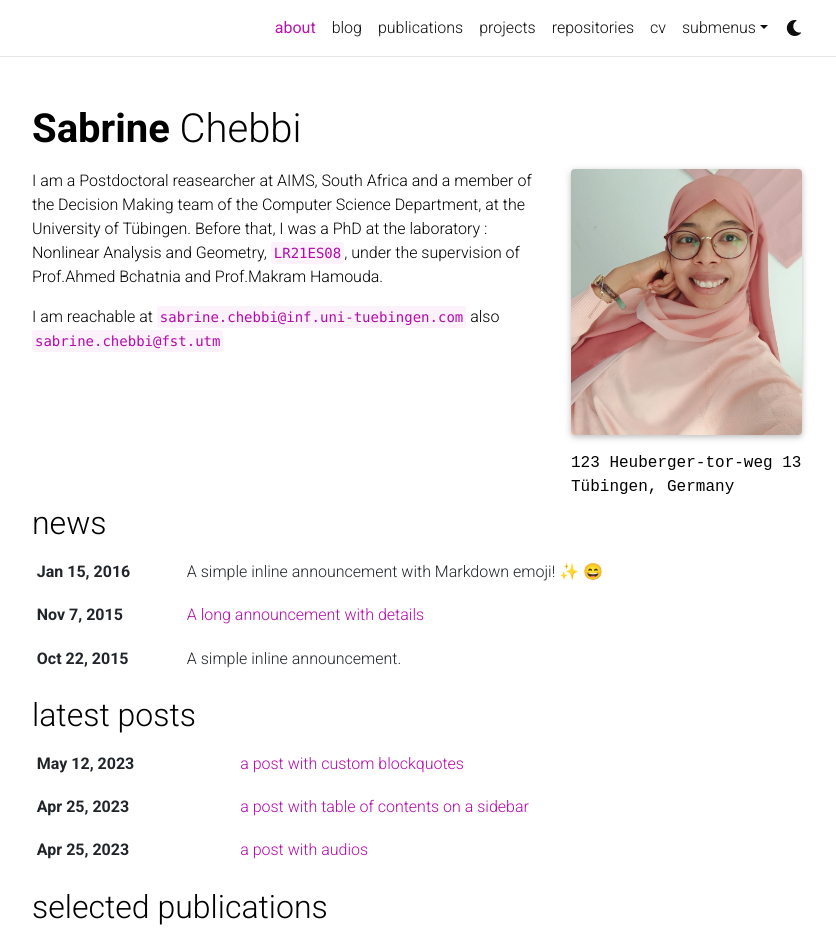
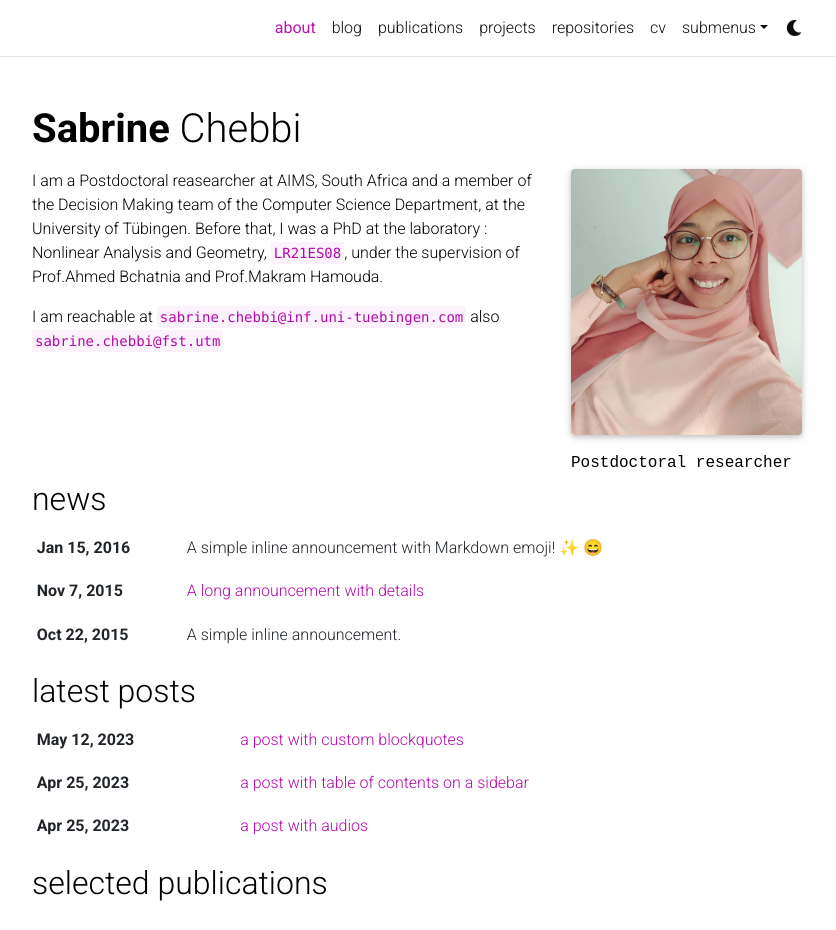
Before and after one commit to Sabrine-stack/Sabrine-stack.github.io, a Jekyll site: the page built from _pages/about.md, in a window 1280 px wide and 1244 px high, cut to the strip 0-930 px from the top of the window. Shown: the whole strip, without its empty margins (223-1059 px from the left). Built offline with Jekyll 4.4.1, drawn with Linux system fonts in a browser that asks for light colours; full-size pictures stand in for the smaller copies a plugin makes; emoji names are drawn with the system emoji font; comment, search, counter and statistics services are not loaded; a style sheet for code colours, icons or effects is not loaded.

Commit message:
Update about.md

```diff
--- a/_pages/about.md
+++ b/_pages/about.md
@@ -9,8 +9,8 @@ profile:
   image: prof_pic.jpg
   image_circular: false # crops the image to make it circular
   address: >
-    <p>123 Heuberger-tor-weg 13 </p>
-    <p> Tübingen, Germany </p>
+    <p> Postdoctoral researcher </p>
+
 
 news: true  # includes a list of news items
 latest_posts: true  # includes a list of the newest posts
```
